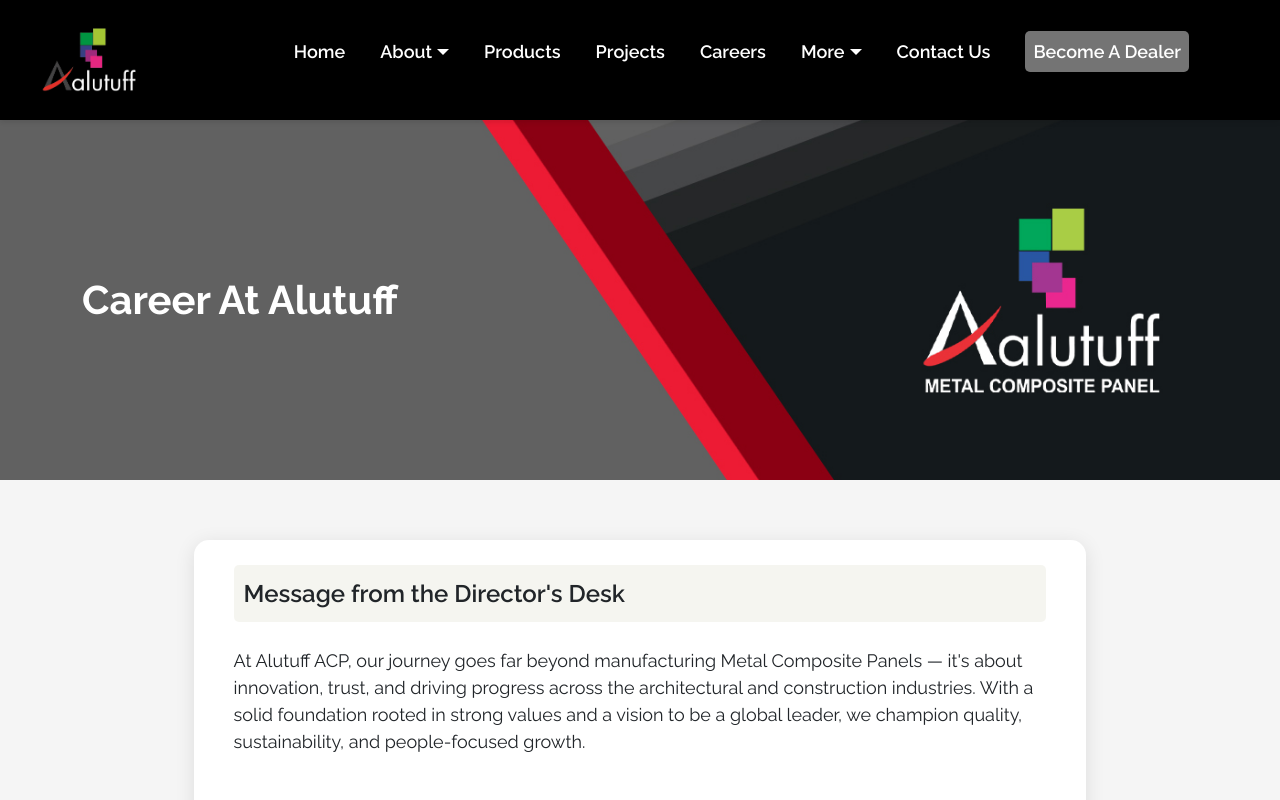
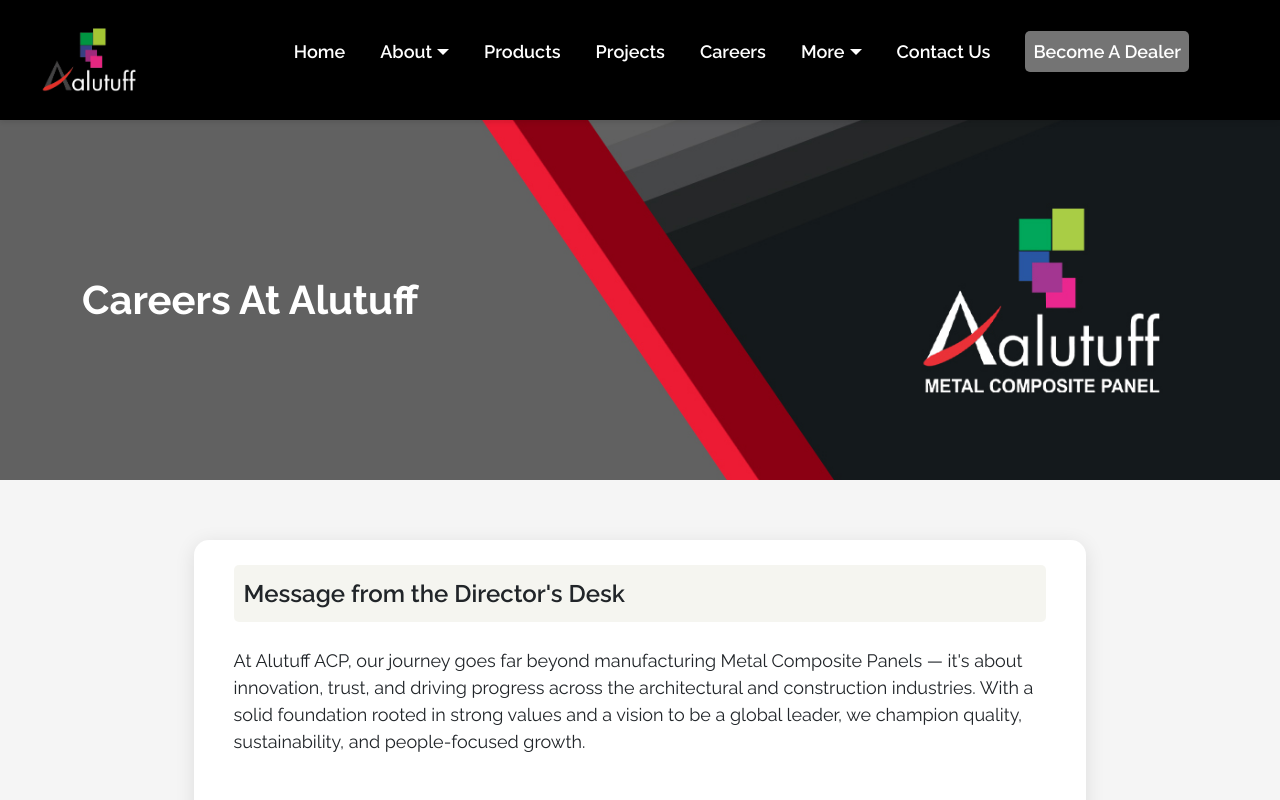
Before and after one commit to rishab-sudo/Alutuff-new, a React (Create React App) app: page /career in a window 1280 px wide. Shown: the top 800 px of the page. Built offline with nearby package versions, Linux system fonts and the light colour scheme.

Commit message:
19july25

```diff
--- a/src/Pages/Career.js
+++ b/src/Pages/Career.js
@@ -175,7 +175,7 @@
   <div className='w-100' >
           <Banner
             image={bannerImage}
-            heading="Career At Alutuff "
+            heading="Careers At Alutuff "
             subheading="Welcome to our website"
           />
         </div>
```
